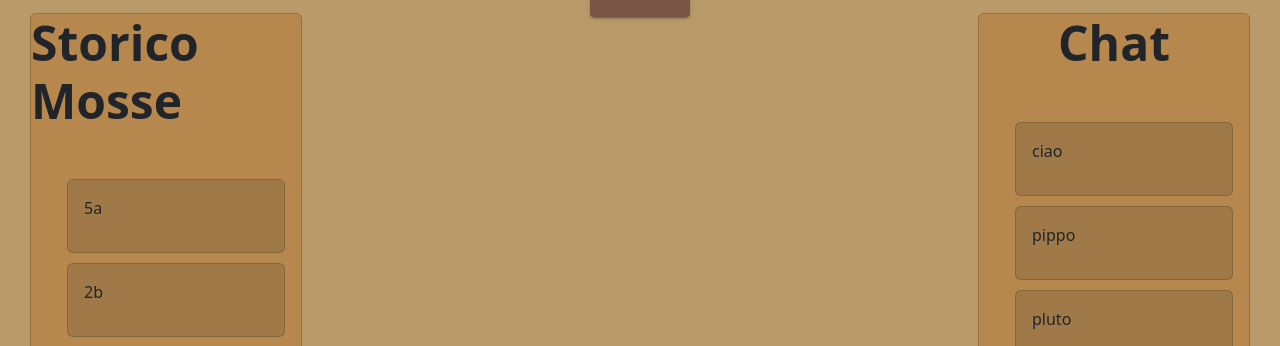
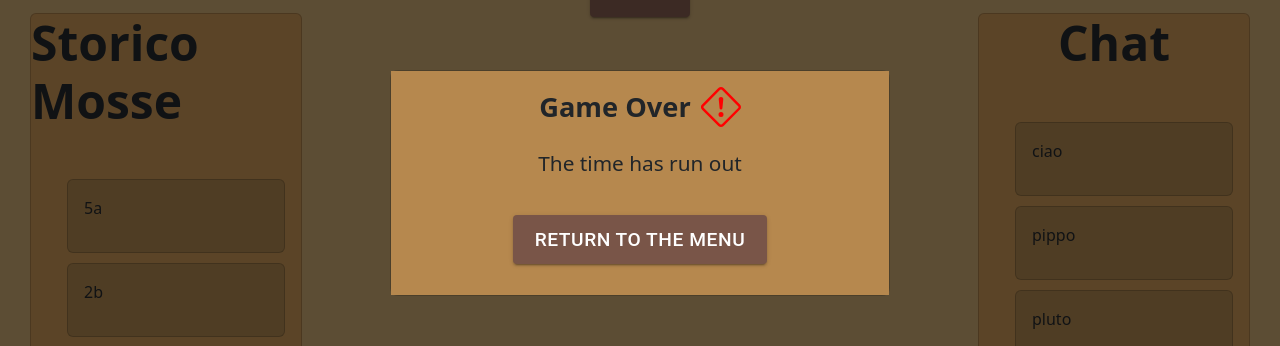
Before and after one commit to papum20/unibo__projects__ChessVerse, a React (Vite) app in the folder code/app/: page /game in a window 1280 px wide. Shown: the part 217-563 px from the top of the page. Built offline with nearby package versions, Linux system fonts and the light colour scheme.

Commit message:
aggiunto il gameOver

```diff
--- a/code/app/src/components/Game.jsx
+++ b/code/app/src/components/Game.jsx
@@ -6,7 +6,7 @@ import { useEffect, useState } from "react";
 import { Chess } from 'chess.js';
 import {createTheme,ThemeProvider} from '@mui/material/styles';
 import { Button  } from "@mui/material";
-import {Gear, Clock} from 'react-bootstrap-icons';
+import {Gear, Clock, ExclamationDiamond} from 'react-bootstrap-icons';
 import "./Game.css";
 
 
@@ -57,6 +57,7 @@ function Game (props) {
       });
 
     const [showModalMenu, setShowModalMenu] = useState(false);
+    const [showGameOver, setShowGameOver] = useState(false);
 
     const [time, setTime] = useState(props.gameTime || 1);
 
@@ -68,10 +69,37 @@ function Game (props) {
         return () => clearInterval(timerInterval);
       }, []);
 
-
+    useEffect(()=>{
+        if(time <= 0){
+            setShowGameOver(true);
+        }
+    },[time])
 
     return (
         <>
+
+            <Modal show={showGameOver} centered dialogClassName="my-modal">
+                <Modal.Body style={{backgroundColor: "#b6884e"}}>
+                    <div style={{display: "flex", justifyContent: "center", fontSize: "1.7rem"}}>
+                        <span style={{fontWeight: "bold", marginRight: "10px"}}>Game Over</span>
+                        <ExclamationDiamond size={40} color="red" />
+                    </div>
+                    { time <=0 &&
+                            <div style={{display: "flex", justifyContent: "center", fontSize: "1.3rem", marginTop: "20px"}}>
+                                <p>The time has run out</p>
+                            </div>
+                        }
+
+                    <div style={{display: "flex", justifyContent: "space-around", marginTop: "20px", marginBottom: "15px"}}>
+                        <ThemeProvider theme={theme}>
+                            <Nav.Link as={Link} to="/" style={{display: "flex", justifyContent: "center"}}>
+                                <Button style={{fontSize: "1.2rem"}} size="large" color="brown"  variant="contained">Return to the menu</Button>
+                            </Nav.Link>
+                        </ThemeProvider>
+                    </div>
+                </Modal.Body>
+            </Modal>
+
             <Modal show={showModalMenu} centered dialogClassName="my-modal">
                 <Modal.Body style={{backgroundColor: "#b6884e", fontSize: "1.5rem"}}>
                     <div style={{display: "flex", justifyContent: "center"}}>
```
Also changed, not shown: code/app/src/App.jsx (line endings or trailing spaces).
